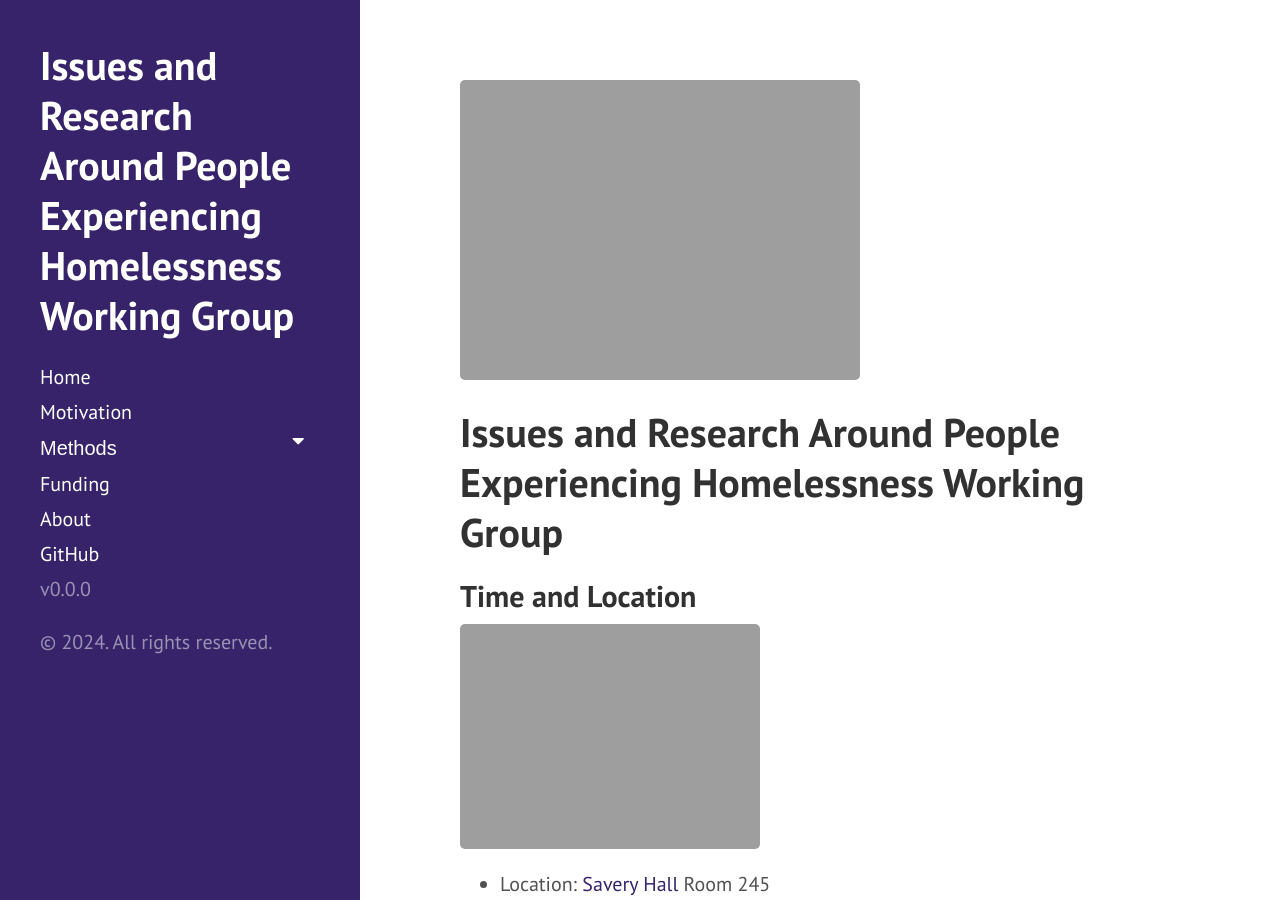
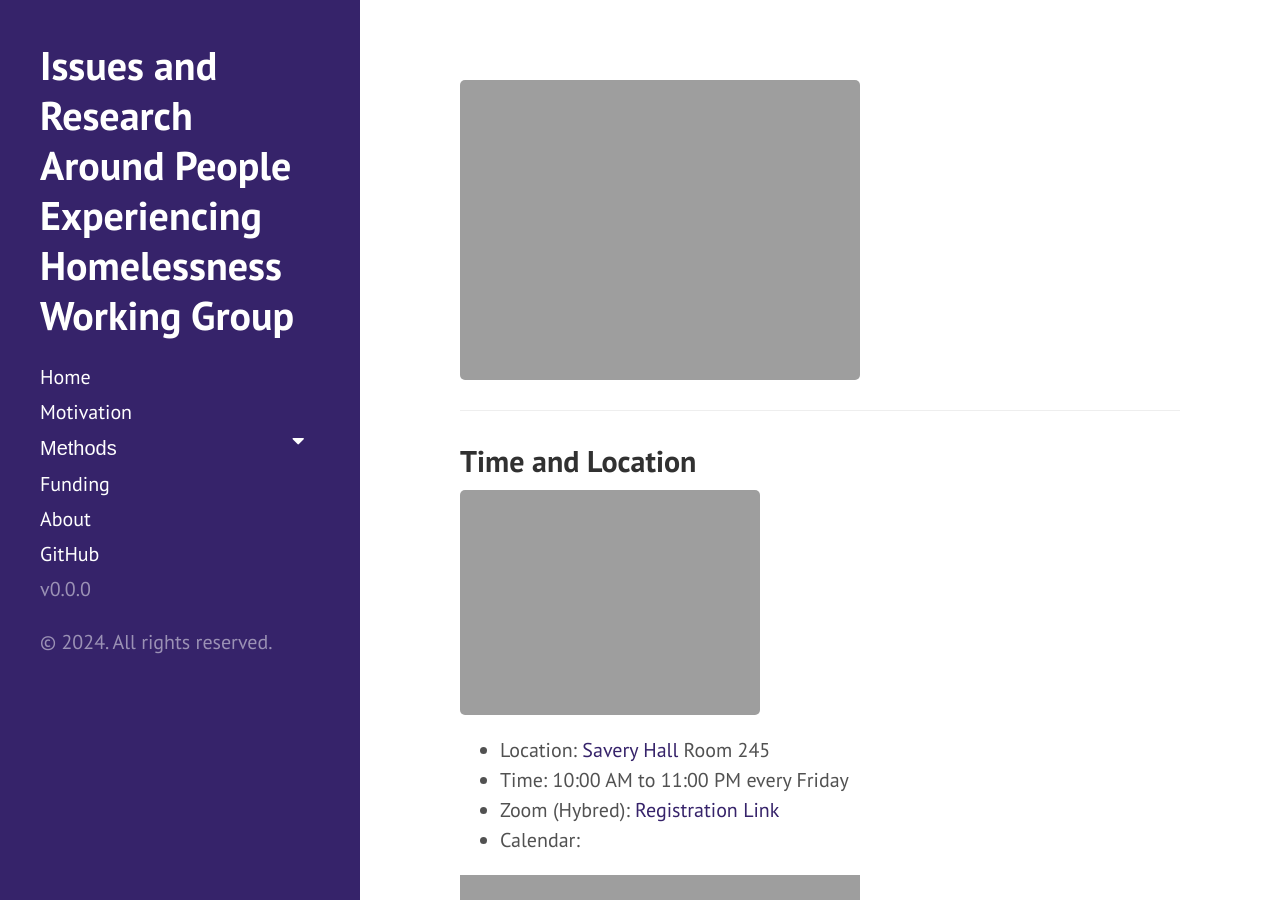
Before and after one commit to SSDALab/kcpehworkinggroup, a Jekyll site: the page built from index.md, in a window 1280 px wide and 900 px high. Built offline with Jekyll 4.4.1, drawn with Linux system fonts in a browser that asks for light colours; the list of posts is cut into pages by our own code; grey boxes are pictures that could not be loaded.

Commit message:
Update index.md

```diff
--- a/index.md
+++ b/index.md
@@ -4,7 +4,7 @@ layout: default
 
 <img src="{{ site.url }}{{ site.baseurl }}/assets/img/kcpehlogo2.png">
 
-# Issues and Research Around People Experiencing Homelessness Working Group
+---
 
 ## Time and Location
 
```
